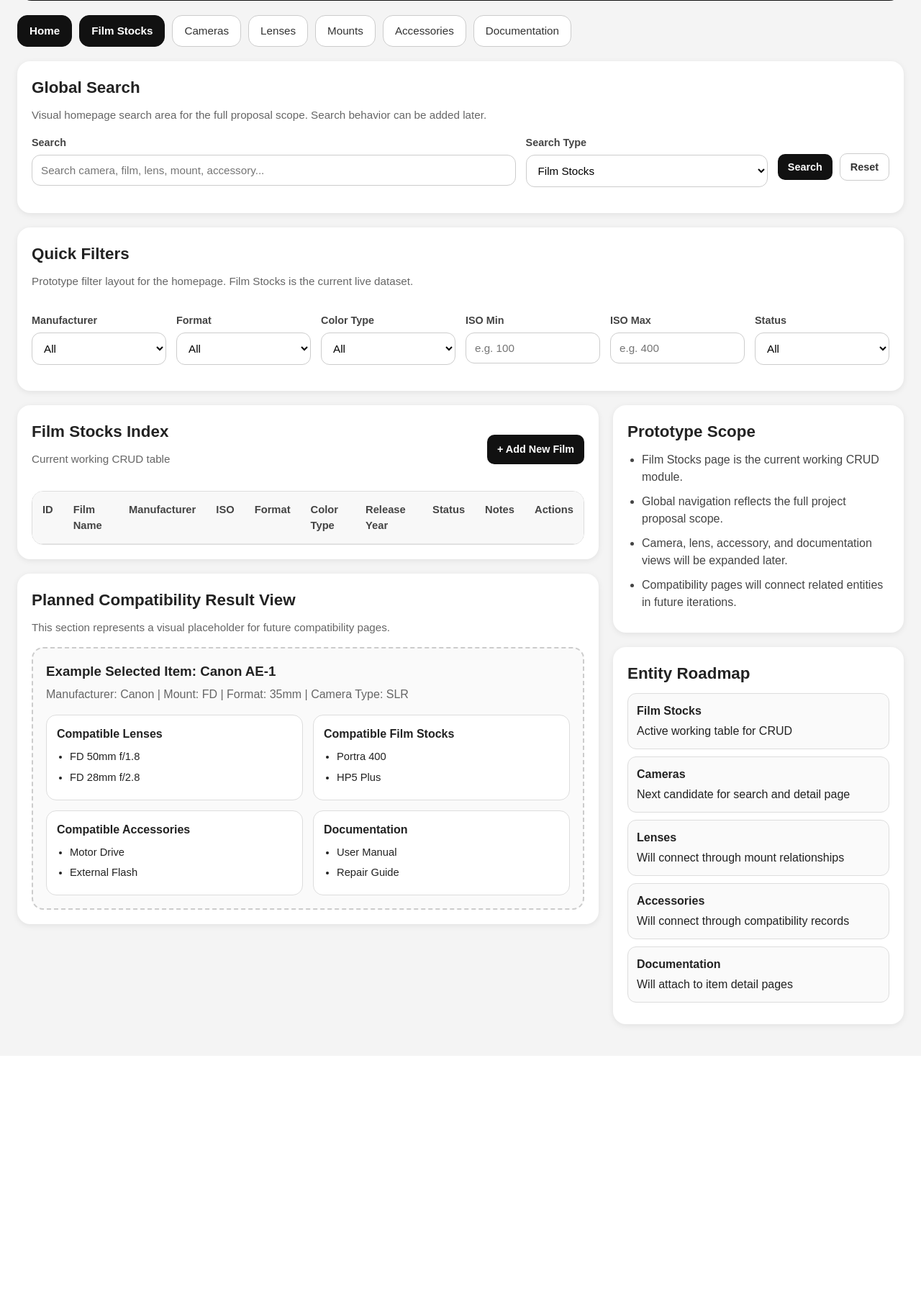
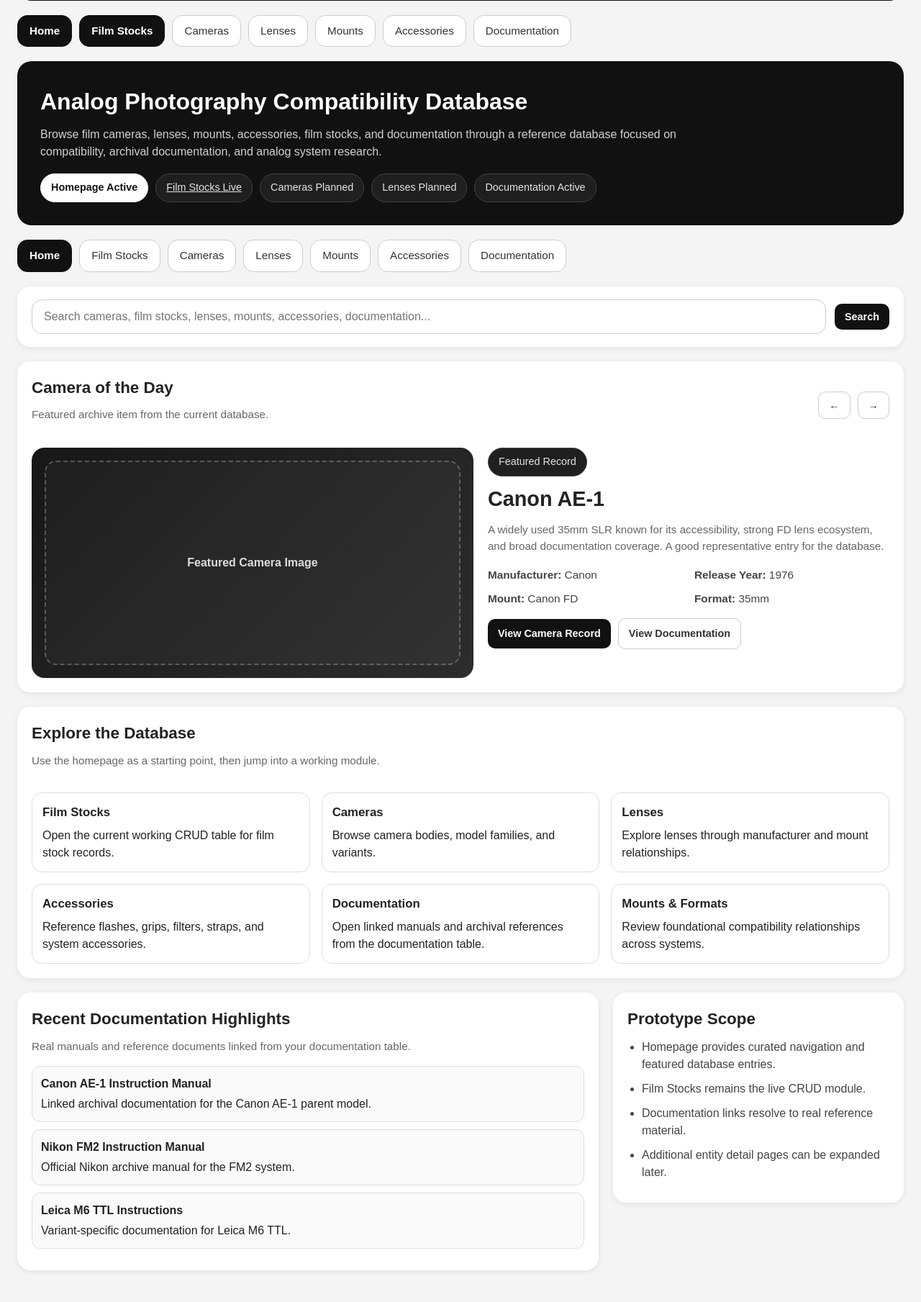
Before and after one commit to agnyu/Analog-System-Compatibility-Database, a Flask app: page / in a window 1280 px wide. Shown: the part 251-2060 px from the top of the page at 72% size. Before the commit the page ends 1682 px from the top, so only its background shows below. Run offline with Flask 3, Linux system fonts and the light colour scheme; data that the repository does not hold is empty.

Commit message:
added home page just for film

```diff
--- a/static/styles.css
+++ b/static/styles.css
@@ -368,3 +368,126 @@ tr:hover {
         font-size: 1.6rem;
     }
 }
+
+.homepage-search-card {
+    padding: 18px 20px;
+}
+
+.homepage-search-bar {
+    display: grid;
+    grid-template-columns: 1fr auto;
+    gap: 12px;
+    align-items: center;
+}
+
+.homepage-search-bar input {
+    padding: 14px 16px;
+    border: 1px solid #ccc;
+    border-radius: 14px;
+    font-size: 1rem;
+    background: white;
+    width: 100%;
+}
+
+.featured-card {
+    overflow: hidden;
+}
+
+.featured-top {
+    display: flex;
+    justify-content: space-between;
+    align-items: center;
+    gap: 12px;
+    margin-bottom: 18px;
+}
+
+.carousel-controls {
+    display: flex;
+    gap: 10px;
+    align-items: center;
+}
+
+.featured-grid {
+    display: grid;
+    grid-template-columns: 1.1fr 1fr;
+    gap: 20px;
+    align-items: stretch;
+}
+
+.featured-image-box {
+    min-height: 320px;
+    border-radius: 18px;
+    background: linear-gradient(135deg, #171717, #2d2d2d);
+    display: flex;
+    align-items: center;
+    justify-content: center;
+    padding: 18px;
+}
+
+.image-placeholder {
+    width: 100%;
+    height: 100%;
+    min-height: 260px;
+    border: 2px dashed rgba(255,255,255,0.25);
+    border-radius: 16px;
+    display: flex;
+    align-items: center;
+    justify-content: center;
+    color: #ddd;
+    font-weight: bold;
+    background: rgba(255,255,255,0.03);
+}
+
+.featured-copy h3 {
+    font-size: 1.8rem;
+    margin: 10px 0 10px;
+}
+
+.featured-meta {
+    display: grid;
+    grid-template-columns: 1fr 1fr;
+    gap: 10px 16px;
+    margin-top: 16px;
+    color: #444;
+    font-size: 0.96rem;
+}
+
+.homepage-card-grid {
+    display: grid;
+    grid-template-columns: repeat(3, 1fr);
+    gap: 16px;
+}
+
+.homepage-link-card {
+    text-decoration: none;
+    color: inherit;
+    transition: transform 0.15s ease, box-shadow 0.15s ease, border-color 0.15s ease;
+}
+
+.homepage-link-card:hover {
+    transform: translateY(-2px);
+    border-color: #bbb;
+    box-shadow: 0 6px 16px rgba(0,0,0,0.08);
+}
+
+.homepage-link-card h3 {
+    margin-bottom: 8px;
+    font-size: 1.05rem;
+}
+
+@media (max-width: 1000px) {
+    .homepage-search-bar,
+    .featured-grid,
+    .homepage-card-grid {
+        grid-template-columns: 1fr;
+    }
+
+    .featured-meta {
+        grid-template-columns: 1fr;
+    }
+
+    .featured-top {
+        flex-direction: column;
+        align-items: flex-start;
+    }
+}
--- a/templates/index.html
+++ b/templates/index.html
@@ -3,31 +3,77 @@
 {% block title %}Home{% endblock %}
 
 {% block content %}
-<section class="card">
-    <h2>Global Search</h2>
-    <p class="subtext">Visual homepage search area for the full proposal scope. Search behavior can be added later.</p>
+<section class="hero">
+    <h1>Analog Photography Compatibility Database</h1>
+    <p>
+        Browse film cameras, lenses, mounts, accessories, film stocks, and documentation
+        through a reference database focused on compatibility, archival documentation,
+        and analog system research.
+    </p>
 
-    <div class="search-grid">
-        <div class="form-control">
-            <label for="global-search">Search</label>
-            <input type="text" id="global-search" placeholder="Search camera, film, lens, mount, accessory...">
+    <div class="hero-badges">
+        <span class="badge active">Homepage Active</span>
+        <a class="badge" href="{{ url_for('film') }}">Film Stocks Live</a>
+        <span class="badge">Cameras Planned</span>
+        <span class="badge">Lenses Planned</span>
+        <span class="badge">Documentation Active</span>
+    </div>
+</section>
+
+<nav class="nav-tabs">
+    <a class="active-tab" href="{{ url_for('index') }}">Home</a>
+    <a href="{{ url_for('film') }}">Film Stocks</a>
+    <span>Cameras</span>
+    <span>Lenses</span>
+    <span>Mounts</span>
+    <span>Accessories</span>
+    <span>Documentation</span>
+</nav>
+
+<section class="card homepage-search-card">
+    <div class="homepage-search-bar">
+        <input type="text" placeholder="Search cameras, film stocks, lenses, mounts, accessories, documentation...">
+        <button class="btn" type="button">Search</button>
+    </div>
+</section>
+
+<section class="card featured-card">
+    <div class="featured-top">
+        <div>
+            <h2>Camera of the Day</h2>
+            <p class="subtext">Featured archive item from the current database.</p>
         </div>
 
-        <div class="form-control">
-            <label for="search-type">Search Type</label>
-            <select id="search-type">
-                <option>Film Stocks</option>
-                <option>Cameras</option>
-                <option>Lenses</option>
-                <option>Mounts</option>
-                <option>Accessories</option>
-                <option>Documentation</option>
-            </select>
+        <div class="carousel-controls">
+            <button class="btn-secondary" type="button">←</button>
+            <button class="btn-secondary" type="button">→</button>
+        </div>
+    </div>
+
+    <div class="featured-grid">
+        <div class="featured-image-box">
+            <div class="image-placeholder">Featured Camera Image</div>
         </div>
 
-        <div class="button-row">
-            <button class="btn" type="button">Search</button>
-            <button class="btn-secondary" type="button">Reset</button>
+        <div class="featured-copy">
+            <p class="badge">Featured Record</p>
+            <h3>Canon AE-1</h3>
+            <p class="subtext">
+                A widely used 35mm SLR known for its accessibility, strong FD lens ecosystem,
+                and broad documentation coverage. A good representative entry for the database.
+            </p>
+
+            <div class="featured-meta">
+                <div><strong>Manufacturer:</strong> Canon</div>
+                <div><strong>Release Year:</strong> 1976</div>
+                <div><strong>Mount:</strong> Canon FD</div>
+                <div><strong>Format:</strong> 35mm</div>
+            </div>
+
+            <div class="button-row" style="margin-top: 16px;">
+                <a class="btn" href="#">View Camera Record</a>
+                <a class="btn-secondary" href="#">View Documentation</a>
+            </div>
         </div>
     </div>
 </section>
@@ -35,203 +81,74 @@
 <section class="card">
     <div class="table-header">
         <div>
-            <h2>Quick Filters</h2>
-            <p class="subtext">Prototype filter layout for the homepage. Film Stocks is the current live dataset.</p>
+            <h2>Explore the Database</h2>
+            <p class="subtext">Use the homepage as a starting point, then jump into a working module.</p>
         </div>
     </div>
 
-    <div class="filter-grid">
-        <div class="form-control">
-            <label for="manufacturer-filter">Manufacturer</label>
-            <select id="manufacturer-filter">
-                <option>All</option>
-            </select>
+    <div class="homepage-card-grid">
+        <a class="mini-card homepage-link-card" href="{{ url_for('film') }}">
+            <h3>Film Stocks</h3>
+            <p>Open the current working CRUD table for film stock records.</p>
+        </a>
+
+        <div class="mini-card homepage-link-card">
+            <h3>Cameras</h3>
+            <p>Browse camera bodies, model families, and variants.</p>
         </div>
 
-        <div class="form-control">
-            <label for="format-filter">Format</label>
-            <select id="format-filter">
-                <option>All</option>
-            </select>
+        <div class="mini-card homepage-link-card">
+            <h3>Lenses</h3>
+            <p>Explore lenses through manufacturer and mount relationships.</p>
         </div>
 
-        <div class="form-control">
-            <label for="color-filter">Color Type</label>
-            <select id="color-filter">
-                <option>All</option>
-            </select>
+        <div class="mini-card homepage-link-card">
+            <h3>Accessories</h3>
+            <p>Reference flashes, grips, filters, straps, and system accessories.</p>
         </div>
 
-        <div class="form-control">
-            <label for="iso-min">ISO Min</label>
-            <input type="number" id="iso-min" placeholder="e.g. 100">
+        <div class="mini-card homepage-link-card">
+            <h3>Documentation</h3>
+            <p>Open linked manuals and archival references from the documentation table.</p>
         </div>
 
-        <div class="form-control">
-            <label for="iso-max">ISO Max</label>
-            <input type="number" id="iso-max" placeholder="e.g. 400">
-        </div>
-
-        <div class="form-control">
-            <label for="status-filter">Status</label>
-            <select id="status-filter">
-                <option>All</option>
-            </select>
+        <div class="mini-card homepage-link-card">
+            <h3>Mounts & Formats</h3>
+            <p>Review foundational compatibility relationships across systems.</p>
         </div>
     </div>
 </section>
 
 <section class="layout-grid">
-    <div>
-        <section class="card">
-            <div class="table-header">
-                <div>
-                    <h2>Film Stocks Index</h2>
-                    <p class="subtext">Current working CRUD table</p>
-                </div>
+    <section class="card">
+        <h2>Recent Documentation Highlights</h2>
+        <p class="subtext">Real manuals and reference documents linked from your documentation table.</p>
 
-                <a class="btn" href="{{ url_for('add_film') }}">+ Add New Film</a>
-            </div>
+        <div class="roadmap-item">
+            <strong>Canon AE-1 Instruction Manual</strong>
+            Linked archival documentation for the Canon AE-1 parent model.
+        </div>
 
-            <div class="table-wrapper">
-                <table>
-                    <thead>
-                        <tr>
-                            <th>ID</th>
-                            <th>Film Name</th>
-                            <th>Manufacturer</th>
-                            <th>ISO</th>
-                            <th>Format</th>
-                            <th>Color Type</th>
-                            <th>Release Year</th>
-                            <th>Status</th>
-                            <th>Notes</th>
-                            <th>Actions</th>
-                        </tr>
-                    </thead>
-                    <tbody>
-                        {% for film in films %}
-                        <tr>
-                            <td>{{ film.film_id }}</td>
-                            <td>{{ film.film_name }}</td>
-                            <td>{{ film.manufacturer_name }}</td>
-                            <td>{{ film.iso }}</td>
-                            <td>{{ film.format_name }}</td>
-                            <td>{{ film.color_type }}</td>
-                            <td>{{ film.release_year }}</td>
-                            <td>
-                                {% if film.discontinued %}
-                                    <span class="status-pill discontinued">Discontinued</span>
-                                {% else %}
-                                    <span class="status-pill">Active</span>
-                                {% endif %}
-                            </td>
-                            <td>{{ film.notes }}</td>
-                            <td>
-                                <div class="actions">
-                                    <a class="btn-secondary action-link" href="{{ url_for('edit_film', film_id=film.film_id) }}">Edit</a>
+        <div class="roadmap-item">
+            <strong>Nikon FM2 Instruction Manual</strong>
+            Official Nikon archive manual for the FM2 system.
+        </div>
 
-                                    <form action="{{ url_for('delete_film', film_id=film.film_id) }}" method="POST">
-                                        <button class="btn-danger" type="submit" onclick="return confirm('Are you sure you want to delete this film?');">
-                                            Delete
-                                        </button>
-                                    </form>
-                                </div>
-                            </td>
-                        </tr>
-                        {% endfor %}
-                    </tbody>
-                </table>
-            </div>
-        </section>
-
-        <section class="card">
-            <h2>Planned Compatibility Result View</h2>
-            <p class="subtext">
-                This section represents a visual placeholder for future compatibility pages.
-            </p>
-
-            <div class="placeholder-box">
-                <h3 style="margin-bottom: 6px;">Example Selected Item: Canon AE-1</h3>
-                <p style="color:#666; margin-bottom: 14px;">
-                    Manufacturer: Canon | Mount: FD | Format: 35mm | Camera Type: SLR
-                </p>
-
-                <div class="placeholder-grid">
-                    <div class="mini-card">
-                        <h4>Compatible Lenses</h4>
-                        <ul>
-                            <li>FD 50mm f/1.8</li>
-                            <li>FD 28mm f/2.8</li>
-                        </ul>
-                    </div>
-
-                    <div class="mini-card">
-                        <h4>Compatible Film Stocks</h4>
-                        <ul>
-                            <li>Portra 400</li>
-                            <li>HP5 Plus</li>
-                        </ul>
-                    </div>
-
-                    <div class="mini-card">
-                        <h4>Compatible Accessories</h4>
-                        <ul>
-                            <li>Motor Drive</li>
-                            <li>External Flash</li>
-                        </ul>
-                    </div>
-
-                    <div class="mini-card">
-                        <h4>Documentation</h4>
-                        <ul>
-                            <li>User Manual</li>
-                            <li>Repair Guide</li>
-                        </ul>
-                    </div>
-                </div>
-            </div>
-        </section>
-    </div>
+        <div class="roadmap-item">
+            <strong>Leica M6 TTL Instructions</strong>
+            Variant-specific documentation for Leica M6 TTL.
+        </div>
+    </section>
 
     <aside>
         <section class="card">
             <h2>Prototype Scope</h2>
             <ul class="sidebar-list">
-                <li>Film Stocks page is the current working CRUD module.</li>
-                <li>Global navigation reflects the full project proposal scope.</li>
-                <li>Camera, lens, accessory, and documentation views will be expanded later.</li>
-                <li>Compatibility pages will connect related entities in future iterations.</li>
+                <li>Homepage provides curated navigation and featured database entries.</li>
+                <li>Film Stocks remains the live CRUD module.</li>
+                <li>Documentation links resolve to real reference material.</li>
+                <li>Additional entity detail pages can be expanded later.</li>
             </ul>
-        </section>
-
-        <section class="card">
-            <h2>Entity Roadmap</h2>
-
-            <div class="roadmap-item">
-                <strong>Film Stocks</strong>
-                Active working table for CRUD
-            </div>
-
-            <div class="roadmap-item">
-                <strong>Cameras</strong>
-                Next candidate for search and detail page
-            </div>
-
-            <div class="roadmap-item">
-                <strong>Lenses</strong>
-                Will connect through mount relationships
-            </div>
-
-            <div class="roadmap-item">
-                <strong>Accessories</strong>
-                Will connect through compatibility records
-            </div>
-
-            <div class="roadmap-item">
-                <strong>Documentation</strong>
-                Will attach to item detail pages
-            </div>
         </section>
     </aside>
 </section>
```
Also changed, not shown: templates/film.html (added, +238 -0 lines).
